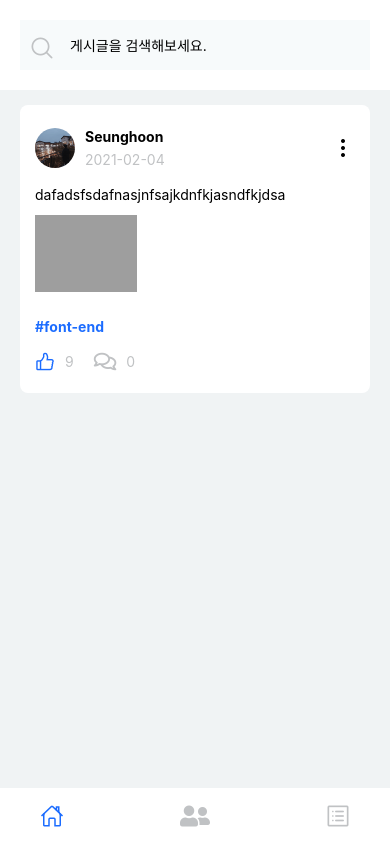
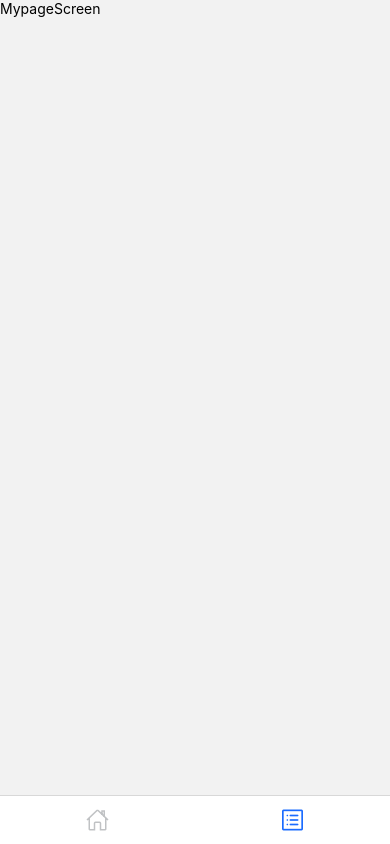
Before and after one commit to zlzlzlmo/RN-dailylife-app-client, a React Native app: screen /Mypage in a window 390 px wide. Built offline with nearby package versions, Linux system fonts and the light colour scheme; grey boxes are pictures that could not be loaded.

Commit message:
feat: bottom navigation style

```diff
--- a/App.tsx
+++ b/App.tsx
@@ -4,6 +4,7 @@ import { NavigationContainer } from "@react-navigation/native";
 import { createNativeStackNavigator } from "@react-navigation/native-stack";
 import { StatusBar } from "expo-status-bar";
 import HomeScreen from "./src/components/screens/HomeScreen";
+import Tabs from "./src/navigation/Tabs";
 
 export type RootStackParamList = {
   Home: undefined;
@@ -16,13 +17,14 @@ export default function App() {
     <>
       <StatusBar style="dark" />
       <NavigationContainer>
-        <Stack.Navigator>
+        {/* <Stack.Navigator>
           <Stack.Screen
             name="Home"
             component={HomeScreen}
             options={{ headerShown: false }}
           />
-        </Stack.Navigator>
+        </Stack.Navigator> */}
+        <Tabs />
       </NavigationContainer>
     </>
   );
--- a/src/components/screens/HomeScreen.tsx
+++ b/src/components/screens/HomeScreen.tsx
@@ -15,7 +15,7 @@ const HomeScreen = () => {
         renderItem={(renderItem) => <Post {...renderItem.item} />}
         keyExtractor={(item) => item.id}
       />
-      <Footer />
+      {/* <Footer /> */}
     </SafeAreaView>
   );
 };
--- /dev/null
+++ b/src/components/screens/MypageScreen.tsx
@@ -0,0 +1,14 @@
+import { StyleSheet, Text, View } from "react-native";
+import React from "react";
+
+const MypageScreen = () => {
+  return (
+    <View>
+      <Text>MypageScreen</Text>
+    </View>
+  );
+};
+
+export default MypageScreen;
+
+const styles = StyleSheet.create({});
--- /dev/null
+++ b/src/navigation/Tabs.tsx
@@ -0,0 +1,50 @@
+import { createBottomTabNavigator } from "@react-navigation/bottom-tabs";
+import HomeScreen from "../components/screens/HomeScreen";
+import MypageScreen from "../components/screens/MypageScreen";
+import { Ionicons } from "@expo/vector-icons";
+import React from "react";
+import { colors } from "../styles/variables/color";
+import { FlatList, SafeAreaView, StyleSheet, Text, View } from "react-native";
+import { AntDesign } from "@expo/vector-icons";
+
+const Tab = createBottomTabNavigator();
+
+const Tabs = () => {
+  return (
+    <Tab.Navigator
+      screenOptions={{ headerShown: false, tabBarShowLabel: false }}
+    >
+      <Tab.Screen
+        name="Home"
+        component={HomeScreen}
+        options={{
+          tabBarIcon: ({ focused }) => (
+            <View>
+              <Ionicons
+                name="home-outline"
+                size={24}
+                color={focused ? colors.subColor : colors.lightGrey}
+              />
+            </View>
+          ),
+        }}
+      />
+      <Tab.Screen
+        name="Mypage"
+        component={MypageScreen}
+        options={{
+          tabBarIcon: ({ focused }) => (
+            <View>
+              <AntDesign
+                name="profile"
+                size={24}
+                color={focused ? colors.subColor : colors.lightGrey}
+              />
+            </View>
+          ),
+        }}
+      />
+    </Tab.Navigator>
+  );
+};
+export default Tabs;
```
